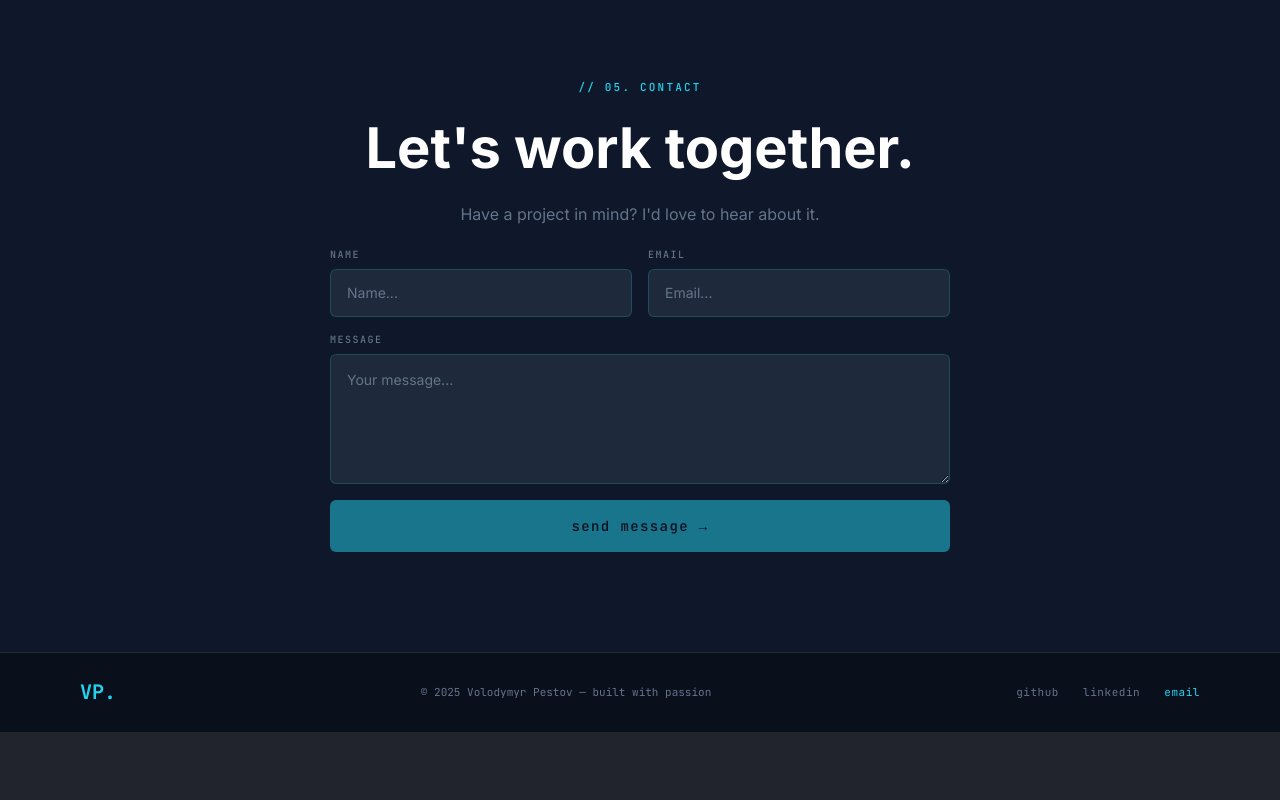
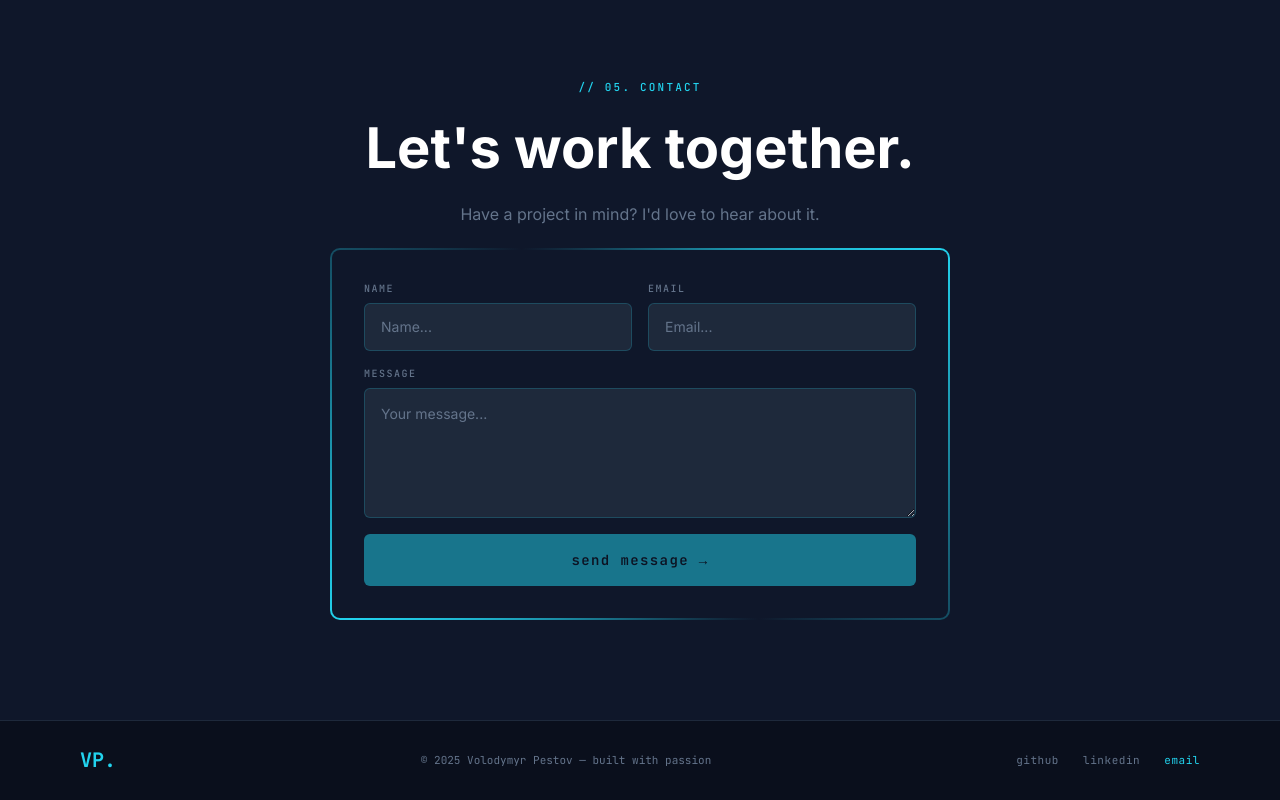
Before and after one commit to pestov-v/portfolio, a Next.js app: page / in a window 1280 px wide. Shown: the part 6629-7429 px from the top of the page. Before the commit the page ends 7361 px from the top, so only its background shows below. Built offline with nearby package versions, Linux system fonts and the light colour scheme; a web font is replaced by a local one.

Commit message:
feat(contact): add animated gradient border to contact form
Rotating conic-gradient border using CSS @property for smooth angle
animation. Respects prefers-reduced-motion with static fallback.

```diff
--- a/src/components/SendMail/SendMail.module.scss
+++ b/src/components/SendMail/SendMail.module.scss
@@ -41,12 +41,40 @@
   margin: 0;
 }
 
+.formWrap {
+  position: relative;
+  width: 100%;
+  border-radius: 10px;
+  padding: 2px;
+  background: conic-gradient(
+    from var(--gradient-angle, 0deg),
+    var(--re-accent) 0%,
+    transparent 25%,
+    var(--re-accent) 50%,
+    transparent 75%,
+    var(--re-accent) 100%
+  );
+  animation: rotateBorder 4s linear infinite;
+
+  @media (prefers-reduced-motion: reduce) {
+    animation: none;
+    background: var(--re-accent-muted);
+  }
+}
+
 .form {
   width: 100%;
   display: flex;
   flex-direction: column;
   gap: 16px;
   text-align: left;
+  background: var(--re-bg-secondary);
+  border-radius: 8px;
+  padding: 32px;
+
+  @media (max-width: 600px) {
+    padding: 20px;
+  }
 }
 
 .row {
@@ -134,3 +162,15 @@
     cursor: not-allowed;
   }
 }
+
+@property --gradient-angle {
+  syntax: "<angle>";
+  initial-value: 0deg;
+  inherits: false;
+}
+
+@keyframes rotateBorder {
+  to {
+    --gradient-angle: 360deg;
+  }
+}
--- a/src/components/SendMail/SendMail.tsx
+++ b/src/components/SendMail/SendMail.tsx
@@ -65,6 +65,7 @@ export const SendMail = () => {
           Have a project in mind? I&apos;d love to hear about it.
         </p>
 
+        <div className={style.formWrap}>
         <form
           className={style.form}
           ref={form}
@@ -138,6 +139,7 @@ export const SendMail = () => {
             {isSending ? "sending…" : "send message →"}
           </button>
         </form>
+        </div>
       </div>
     </section>
   );
```
